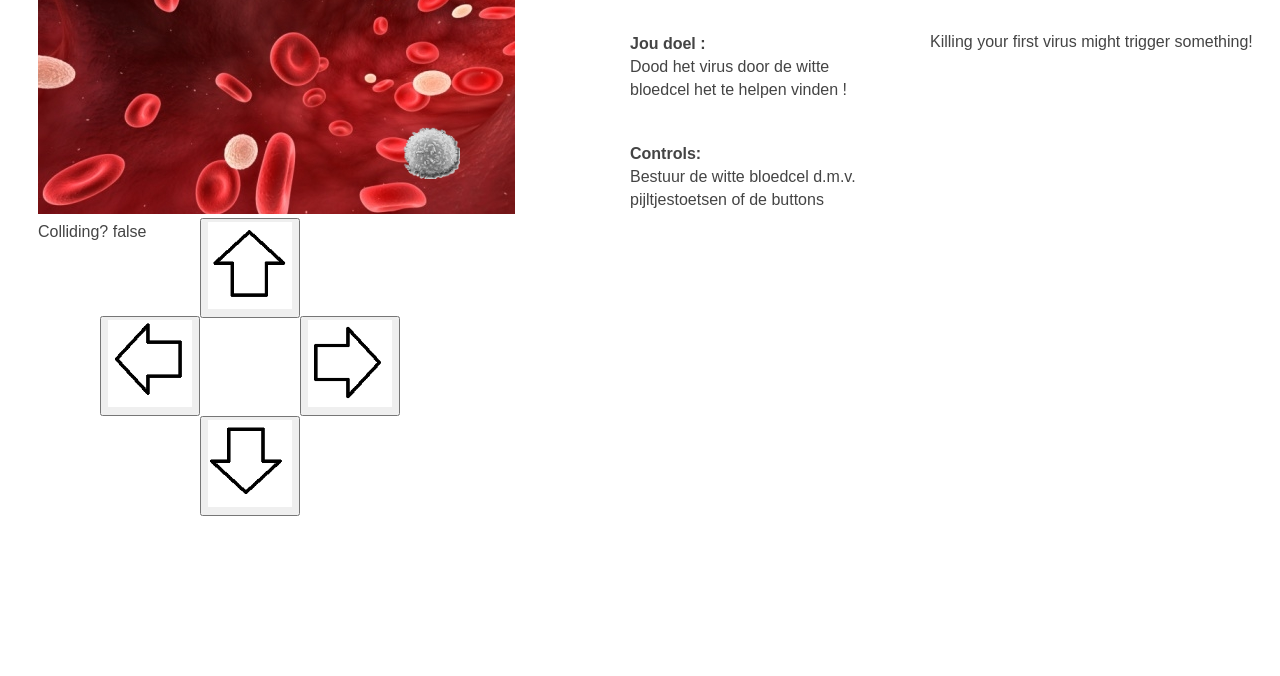
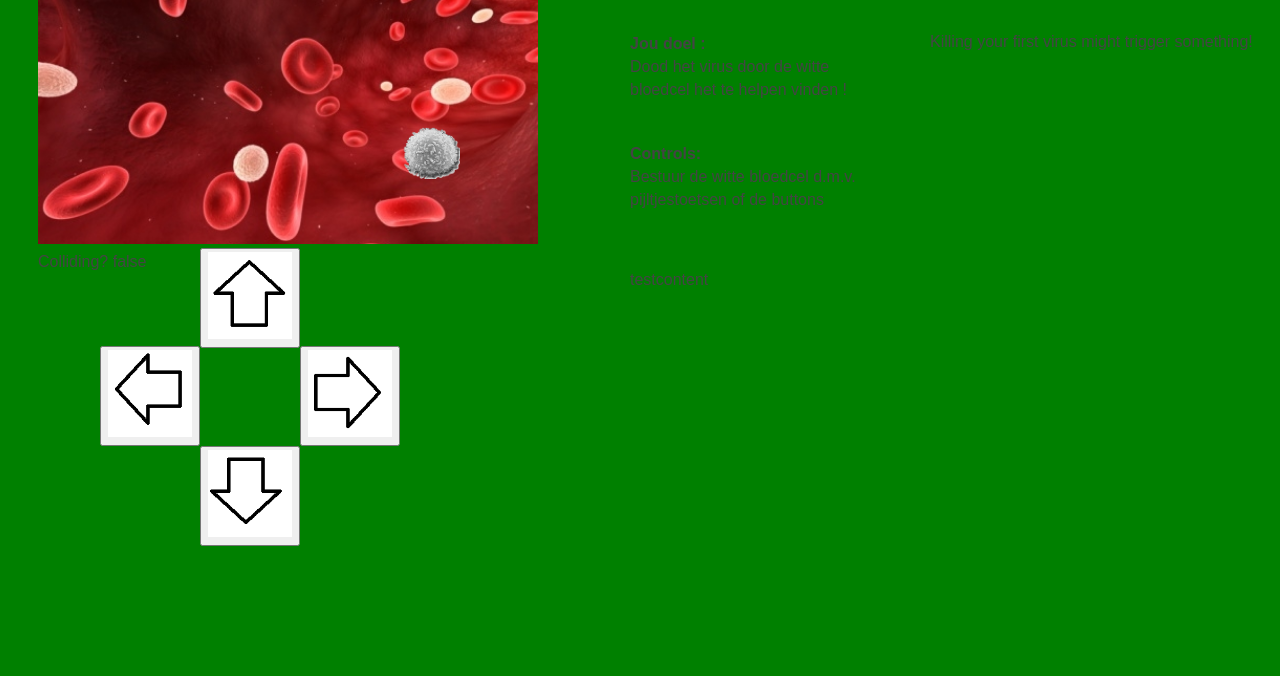
Before and after one commit to mario-vankerckhoven2/mario-vankerckhoven2.github.io, a plain HTML site: page mainpage.html in a window 1280 px wide. Shown: the part 124-800 px from the top of the page. Drawn offline with nearby package versions, Linux system fonts and the light colour scheme.

Commit message:
Updates na 21/4

```diff
--- a/mainpage.html
+++ b/mainpage.html
@@ -19,7 +19,7 @@
 <h1 id="bodytitel">Blood Invaders</h1>
 
 
-<div id="speelveld" style="background-image: url(achtergrond.jpg);" >
+<div id="speelveld" style="" >
 
 <div id="witblo" >
 <img src="WBC1.gif"  style="max-width:100%;max-height:100%;">
@@ -68,7 +68,9 @@
 <div id ="scoreTrivia">
   <p>Killing your first virus might trigger something!</p>
 </div>
-
+<div id = "specials">
+  <p> testcontent</p>
+</div>
 
 <p>Colliding? <span id="result">false</span>
 
@@ -110,8 +112,8 @@ function collision($div1, $div2) {
 		var left = $("#virus").offset().left;
 		if (left < 430)
 		{
-		TweenLite.to("#virus", 0.25, {left:newVirusWidth, ease:Power2.easeInOut});
-		TweenLite.to("#virus", 0.25, {top:newVirusHeight, ease:Power2.easeInOut});
+		TweenLite.to("#virus", 0, {left:newVirusWidth, ease:Power2.easeInOut});
+		TweenLite.to("#virus", 0, {top:newVirusHeight, ease:Power2.easeInOut});
 		}
 
       totalkills = totalkills +1;
@@ -151,6 +153,10 @@ function collision($div1, $div2) {
 
           $( "#scoreTrivia").append("<b>"+seconden+" seconden</b>");
     }
+
+
+      $( "#specials" ).html( "<h3><b>test</b></h3>" );
+
 
 	   return true;
        }
@@ -298,6 +304,14 @@ TweenLite.to("#witblo", 0.25, {left:"+=35", ease:Power2.easeInOut});
 
 }
 
+
+#specials{
+  position: absolute;
+  left: 630px;
+  top: 390px;
+
+}
+
 #scoreTrivia{
     position: absolute;
     left: 930px;
@@ -332,25 +346,27 @@ TweenLite.to("#witblo", 0.25, {left:"+=35", ease:Power2.easeInOut});
 
 #but2 {
     left: 200px;
-    top: 540px;
+    top: 570px;
 }
 
 #but3 {
-    top: 440px;
+    top: 470px;
     left: 300px;
 }
 
 #but4 {
-    top: 440px;
+    top: 470px;
     left: 100px;
 }
 
 
 #speelveld {
-    width: 477px;
-    height: 300px;
+    width: 500px;
+    height: 330px;
     background-color: red;
     display: inline-block;
+    background-image: url(achtergrond.jpg);
+    background-size:cover;
 }
 
 #witblo{
@@ -365,7 +381,7 @@ TweenLite.to("#witblo", 0.25, {left:"+=35", ease:Power2.easeInOut});
 
 body {
     padding: 30px;
-    background-color: white;
+    background-color: green;
     color: #444;
     font-family: Arial, sans-serif;
 }
```
Also changed, not shown: 1 other file.
